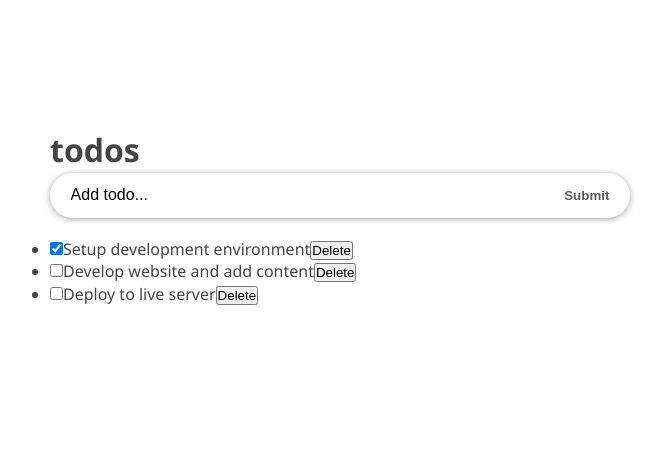
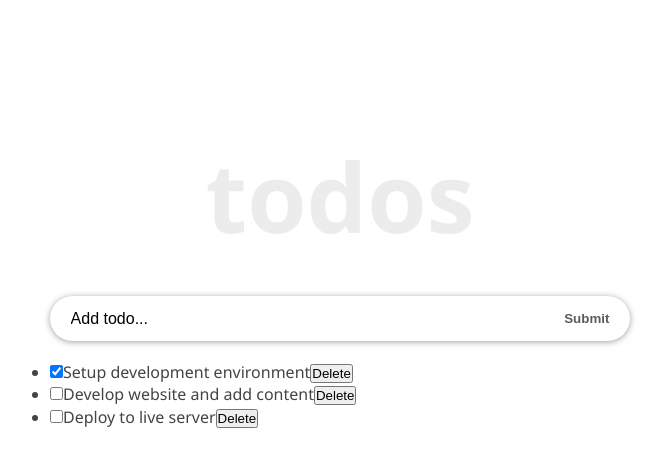
Before and after one commit to alvp01/react-todo, a React (Create React App) app: page / in a window 1280 px wide. Shown: the top 466 px of the page, without its empty margins (300-964 px from the left). Built offline with nearby package versions, Linux system fonts and the light colour scheme.

Commit message:
Add inline style for header component

```diff
--- a/src/components/Header.js
+++ b/src/components/Header.js
@@ -1,9 +1,26 @@
 import React from "react"
 
 const Header = () => {
+  const headerStyle = {
+    padding: "20px 0",
+    lineHeight: "1.5em",
+  }
+
   return (
-    <header>
-      <h1>todos</h1>
+    <header style={headerStyle}>
+      <h1
+        style={{
+          fontSize: "6rem",
+          fontWeight: "600",
+          marginBottom: "2rem",
+          lineHeight: "1em",
+          color: "#ececec",
+          textTransform: "lowercase",
+          textAlign: "center",
+        }}
+      >
+        todos
+      </h1>
     </header>
   )
 }
```
